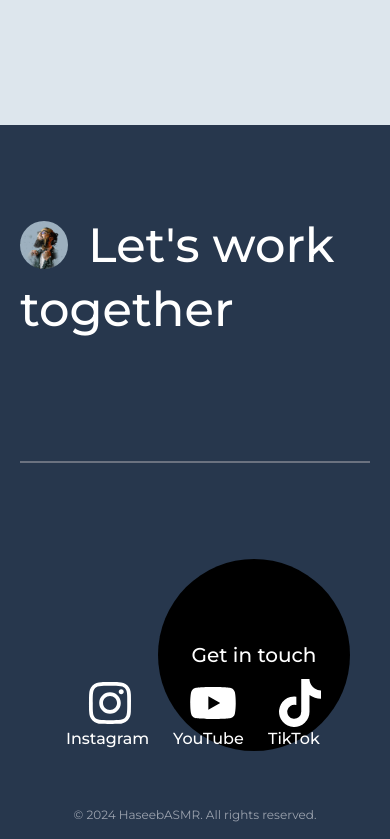
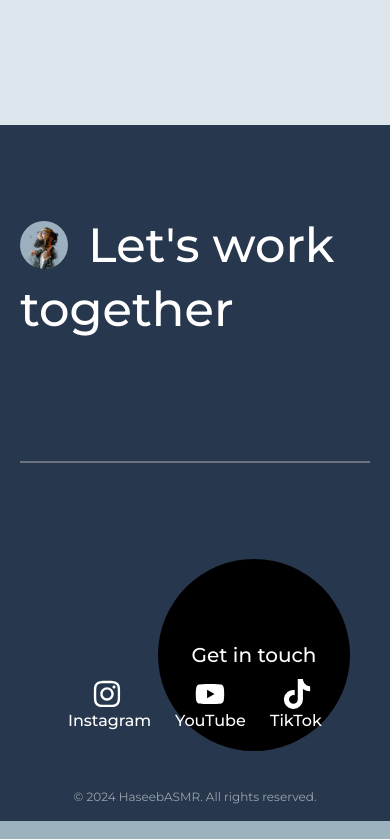
Before and after one commit to haseebasmr/haseebasmr, a React (Vite) app: page /#/ in a window 390 px wide. Shown: the part 3050-3889 px from the top of the page. Built offline with nearby package versions, Linux system fonts and the light colour scheme.

Commit message:
fix logos and video loop

```diff
--- a/src/components/Contact.jsx
+++ b/src/components/Contact.jsx
@@ -34,7 +34,7 @@ export default function Contact() {
         </div>
         <div className="flex-1   md:-mb-0 -mb-24 pt-9  pl-36 md:pl-0 ">
           <img
-            className="object-cover md:ml-10 md:h-64 md:w-64 h-24 w-24"
+            className="object-cover md:ml-10 md:h-64 md:w-64 h-28 w-28"
             style={{
               borderRadius: "50%",
             }}
@@ -51,7 +51,7 @@ export default function Contact() {
             onClick={WhattsappButton}
           >
             <button className="text-white flex flex-col font-montserrat md:text-lg text-base p-2 mx-1 font-medium">
-              <div className="flex-1 ml-5 text-5xl ">
+              <div className="flex-1 md:ml-6 ml-8  md:text-5xl text-3xl ">
                 <FaWhatsapp />
               </div>
               <div className="flex-1">WhatsApp</div>
@@ -61,7 +61,7 @@ export default function Contact() {
         <Magnetic>
           <a href="http://www.instagram.com/haseebasmr/" onClick={instaButton}>
             <button className="text-white flex flex-col font-montserrat md:text-lg text-base p-2 mx-1 font-medium">
-              <div className="flex-1 ml-5 text-5xl ">
+              <div className="flex-1 md:ml-5 ml-6 md:text-5xl text-3xl ">
                 <FaInstagram />
               </div>
               <div className="flex-1">Instagram</div>
@@ -74,7 +74,7 @@ export default function Contact() {
             onClick={tiktokButton}
           >
             <button className="text-white flex flex-col font-montserrat md:text-lg text-base p-2 mx-1 font-medium">
-              <div className="flex-1 ml-2 text-5xl ">
+              <div className="flex-1 md:ml-2 ml-3 md:text-5xl text-3xl ">
                 <FaTiktok />
               </div>
               <div className="flex-1">TikTok</div>
--- a/src/components/Footer.jsx
+++ b/src/components/Footer.jsx
@@ -85,7 +85,7 @@ export default function Footer() {
               onClick={instaButton}
             >
               <button className="text-white flex flex-col font-montserrat md:text-lg text-base p-2 mx-1 font-medium">
-                <div className="flex-1 ml-5 text-5xl ">
+                <div className="flex-1 md:ml-5  ml-6 md:text-5xl text-3xl ">
                   <FaInstagram />
                 </div>
                 <div className="flex-1">Instagram</div>
@@ -98,7 +98,7 @@ export default function Footer() {
               onClick={youtubeButton}
             >
               <button className="text-white flex flex-col font-montserrat md:text-lg text-base p-2 mx-1 font-medium">
-                <div className="flex-1 ml-4 text-5xl ">
+                <div className="flex-1 md:ml-4  ml-5 md:text-5xl text-3xl ">
                   <FaYoutube />
                 </div>
                 <div className="flex-1">YouTube</div>
@@ -111,7 +111,7 @@ export default function Footer() {
               onClick={tiktokButton}
             >
               <button className="text-white flex flex-col font-montserrat md:text-lg text-base p-2 mx-1 font-medium">
-                <div className="flex-1 ml-2 text-5xl  ">
+                <div className="flex-1 md:ml-2  ml-3 md:text-5xl text-3xl  ">
                   <FaTiktok />
                 </div>
                 <div className="flex-1  ">TikTok</div>
--- a/src/components/VideoCards.jsx
+++ b/src/components/VideoCards.jsx
@@ -96,6 +96,7 @@ function VideoCards() {
               <video
                 src={slide_video_1}
                 controls
+                loop
                 muted
                 className="w-full h-full object-cover"
               />
@@ -109,6 +110,7 @@ function VideoCards() {
             <div className="aspect-ratio-4-5">
               <video
                 src={slide_video_2}
+                loop
                 controls
                 muted
                 className="w-full h-full object-cover"
@@ -123,6 +125,7 @@ function VideoCards() {
             <div className="aspect-ratio-4-5">
               <video
                 src={slide_video_3}
+                loop
                 controls
                 muted
                 className="w-full h-full object-cover"
@@ -137,6 +140,7 @@ function VideoCards() {
             <div className="aspect-ratio-4-5">
               <video
                 src={slide_video_4}
+                loop
                 controls
                 muted
                 className="w-full h-full object-cover"
```
